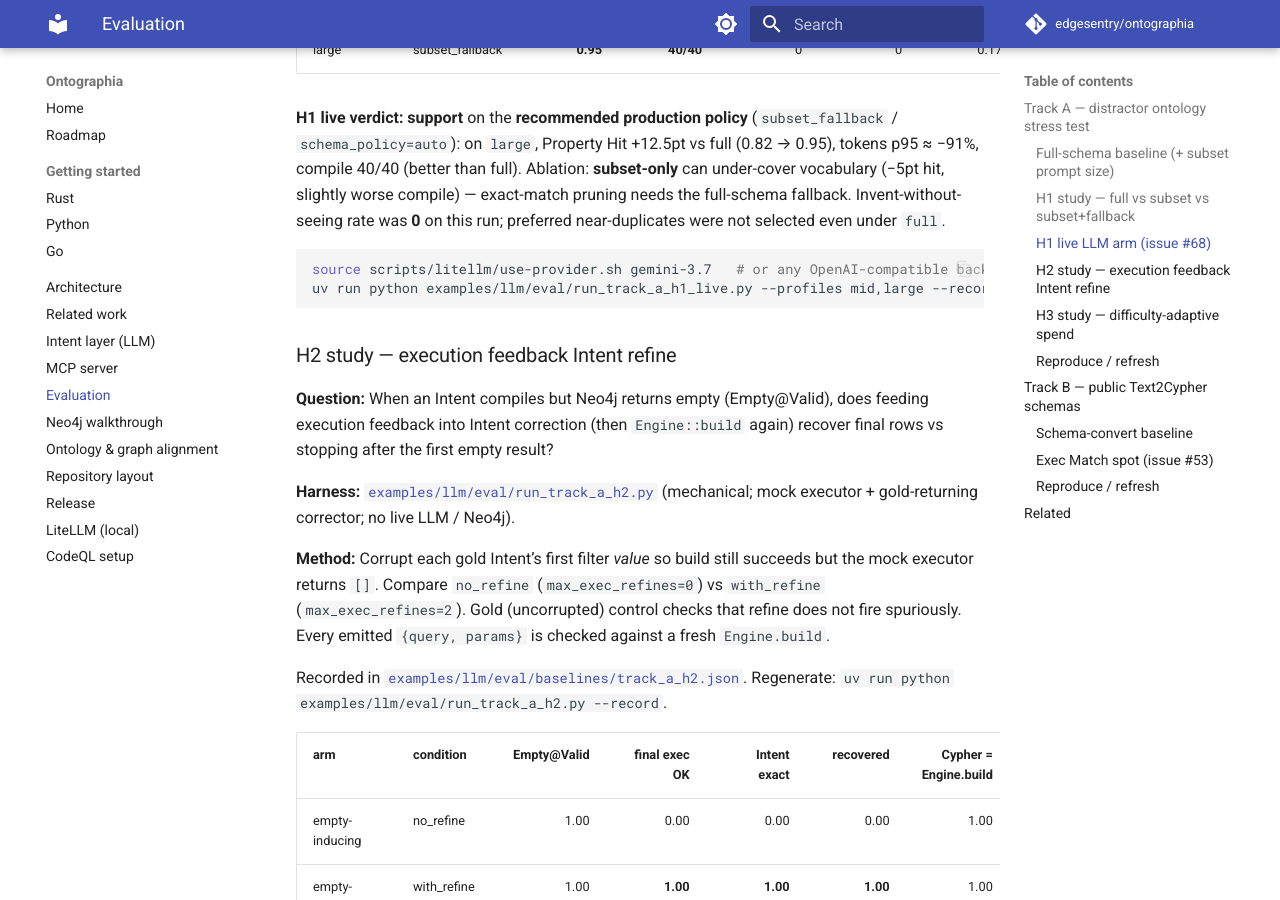
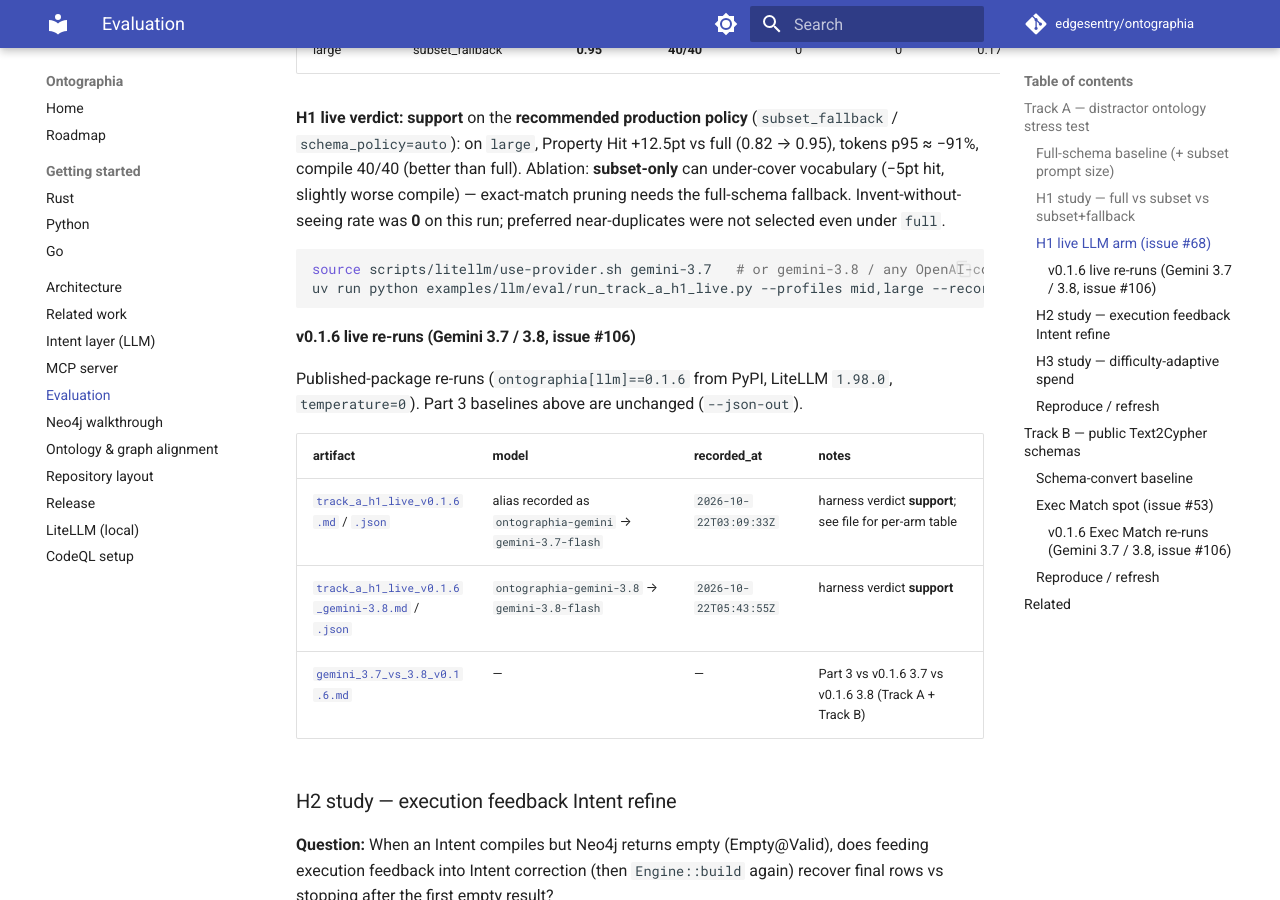
Before and after one commit to edgesentry/ontographia, an MkDocs documentation site: the page built from docs/evaluation.md, in a window 1280 px wide and 900 px high, scrolled down 2703 px. Built offline with MkDocs 1.6.1 and Material for MkDocs 9.7.7, drawn with Linux system fonts in a browser that asks for light colours; comment, search, counter and statistics services are not loaded; some of the changed text lies outside the part shown.

Commit message:
docs: Gemini 3.8 baseline writeups, 3.7 vs 3.8 comparison, meta annotations (#106)
Add Track A/B markdown for the v0.1.6 Gemini 3.8 live runs, a neutral
comparison against Part 3 and v0.1.6 Gemini 3.7, annotate JSON meta
(package, upstream model, repo-relative repair mapping), and list the
artifacts in docs/evaluation.md and examples/llm/eval/README.md.

Co-authored-by: Yohei Onishi <yohei1126@users.noreply.github.com>

````diff
--- a/docs/evaluation.md
+++ b/docs/evaluation.md
@@ -68,9 +68,19 @@ Recorded in [`examples/llm/eval/baselines/track_a_h1.json`](https://github.com/e
 **H1 live verdict: support** on the **recommended production policy** (`subset_fallback` / `schema_policy=auto`): on `large`, Property Hit +12.5pt vs full (0.82 → 0.95), tokens p95 ≈ −91%, compile 40/40 (better than full). Ablation: **subset-only** can under-cover vocabulary (−5pt hit, slightly worse compile) — exact-match pruning needs the full-schema fallback. Invent-without-seeing rate was **0** on this run; preferred near-duplicates were not selected even under `full`.
 
 ```bash
-source scripts/litellm/use-provider.sh gemini-3.7   # or any OpenAI-compatible backend
+source scripts/litellm/use-provider.sh gemini-3.7   # or gemini-3.8 / any OpenAI-compatible backend
 uv run python examples/llm/eval/run_track_a_h1_live.py --profiles mid,large --record
 ```
+
+#### v0.1.6 live re-runs (Gemini 3.7 / 3.8, issue #106)
+
+Published-package re-runs (`ontographia[llm]==0.1.6` from PyPI, LiteLLM `1.98.0`, `temperature=0`). Part 3 baselines above are unchanged (`--json-out`).
+
+| artifact | model | recorded_at | notes |
+|----------|-------|-------------|-------|
+| [`track_a_h1_live_v0.1.6.md`](https://github.com/edgesentry/ontographia/blob/main/examples/llm/eval/baselines/track_a_h1_live_v0.1.6.md) / [`.json`](https://github.com/edgesentry/ontographia/blob/main/examples/llm/eval/baselines/track_a_h1_live_v0.1.6.json) | alias recorded as `ontographia-gemini` → `gemini-3.7-flash` | `2026-10-22T03:09:33Z` | harness verdict **support**; see file for per-arm table |
+| [`track_a_h1_live_v0.1.6_gemini-3.8.md`](https://github.com/edgesentry/ontographia/blob/main/examples/llm/eval/baselines/track_a_h1_live_v0.1.6_gemini-3.8.md) / [`.json`](https://github.com/edgesentry/ontographia/blob/main/examples/llm/eval/baselines/track_a_h1_live_v0.1.6_gemini-3.8.json) | `ontographia-gemini-3.8` → `gemini-3.8-flash` | `2026-10-22T05:43:55Z` | harness verdict **support** |
+| [`gemini_3.7_vs_3.8_v0.1.6.md`](https://github.com/edgesentry/ontographia/blob/main/examples/llm/eval/baselines/gemini_3.7_vs_3.8_v0.1.6.md) | — | — | Part 3 vs v0.1.6 3.7 vs v0.1.6 3.8 (Track A + Track B) |
 
 ### H2 study — execution feedback Intent refine
 
@@ -169,9 +179,20 @@ Recorded `2026-09-03T11:29:09Z` (git `9b3c7cf`). Machine-readable: [`examples/ll
 **Reading:** Schema ingest remains strong; live Intent→emit often compiles (~68%) and structure overlap is moderate, but **exact Exec Match against gold Cypher is rare**. HF gold is Cypher (not Intent), so mismatches mix Intent extraction error, ontology conversion gaps, and legitimate Cypher paraphrases. This spot closes external-validity measurement; it does **not** claim Text2Cypher SOTA or Track A H1-level field-selection proof.
 
 ```bash
-source scripts/litellm/use-provider.sh gemini-3.7
+source scripts/litellm/use-provider.sh gemini-3.7   # or gemini-3.8
 uv run --with datasets --with neo4j python examples/llm/eval/run_track_b_exec.py --record
 ```
+
+#### v0.1.6 Exec Match re-runs (Gemini 3.7 / 3.8, issue #106)
+
+Same package / LiteLLM / seed / refs as above; Part 3 [`track_b_exec_spot.json`](https://github.com/edgesentry/ontographia/blob/main/examples/llm/eval/baselines/track_b_exec_spot.json) unchanged.
+
+| artifact | model | recorded_at | compile_ok | exec_match |
+|----------|-------|-------------|------------:|-----------:|
+| [`track_b_exec_spot_v0.1.6.md`](https://github.com/edgesentry/ontographia/blob/main/examples/llm/eval/baselines/track_b_exec_spot_v0.1.6.md) / [`.json`](https://github.com/edgesentry/ontographia/blob/main/examples/llm/eval/baselines/track_b_exec_spot_v0.1.6.json) | `ontographia-gemini` → `gemini-3.7-flash` | `2026-10-22T05:05:32Z` | 39/60 | 1/36 |
+| [`track_b_exec_spot_v0.1.6_gemini-3.8.md`](https://github.com/edgesentry/ontographia/blob/main/examples/llm/eval/baselines/track_b_exec_spot_v0.1.6_gemini-3.8.md) / [`.json`](https://github.com/edgesentry/ontographia/blob/main/examples/llm/eval/baselines/track_b_exec_spot_v0.1.6_gemini-3.8.json) | `ontographia-gemini-3.8` → `gemini-3.8-flash` | `2026-10-22T07:57:21Z` | 36/60 | 1/33 |
+
+Three-way table (incl. structure F1): [`gemini_3.7_vs_3.8_v0.1.6.md`](https://github.com/edgesentry/ontographia/blob/main/examples/llm/eval/baselines/gemini_3.7_vs_3.8_v0.1.6.md).
 
 ### Reproduce / refresh
 
@@ -185,4 +206,4 @@ Check the Hugging Face dataset card for license before redistributing samples.
 
 - [Related work](related-work.md)
 - [Architecture](architecture.md)
-- Issues [#45](https://github.com/edgesentry/ontographia/issues/45), [#46](https://github.com/edgesentry/ontographia/issues/46), [#47](https://github.com/edgesentry/ontographia/issues/47), [#48](https://github.com/edgesentry/ontographia/issues/48), [#49](https://github.com/edgesentry/ontographia/issues/49), [#50](https://github.com/edgesentry/ontographia/issues/50), [#51](https://github.com/edgesentry/ontographia/issues/51), [#52](https://github.com/edgesentry/ontographia/issues/52), [#53](https://github.com/edgesentry/ontographia/issues/53), [#54](https://github.com/edgesentry/ontographia/issues/54), [#55](https://github.com/edgesentry/ontographia/issues/55), [#68](https://github.com/edgesentry/ontographia/issues/68)
+- Issues [#45](https://github.com/edgesentry/ontographia/issues/45), [#46](https://github.com/edgesentry/ontographia/issues/46), [#47](https://github.com/edgesentry/ontographia/issues/47), [#48](https://github.com/edgesentry/ontographia/issues/48), [#49](https://github.com/edgesentry/ontographia/issues/49), [#50](https://github.com/edgesentry/ontographia/issues/50), [#51](https://github.com/edgesentry/ontographia/issues/51), [#52](https://github.com/edgesentry/ontographia/issues/52), [#53](https://github.com/edgesentry/ontographia/issues/53), [#54](https://github.com/edgesentry/ontographia/issues/54), [#55](https://github.com/edgesentry/ontographia/issues/55), [#68](https://github.com/edgesentry/ontographia/issues/68), [#106](https://github.com/edgesentry/ontographia/issues/106)
````
Also changed, not shown: examples/llm/eval/README.md (+5 -4 lines), examples/llm/eval/baselines/gemini_3.7_vs_3.8_v0.1.6.md (added, +68 -0 lines), examples/llm/eval/baselines/track_a_h1_live_v0.1.6_gemini-3.8.md (added, +75 -0 lines), examples/llm/eval/baselines/track_b_exec_spot_v0.1.6_gemini-3.8.md (added, +43 -0 lines), 3 other files.
